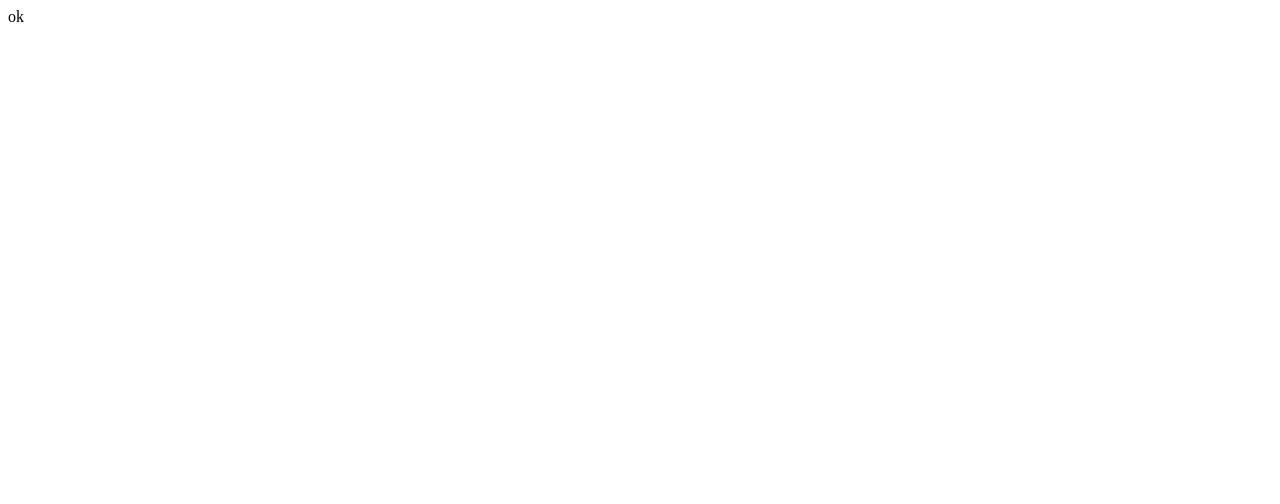
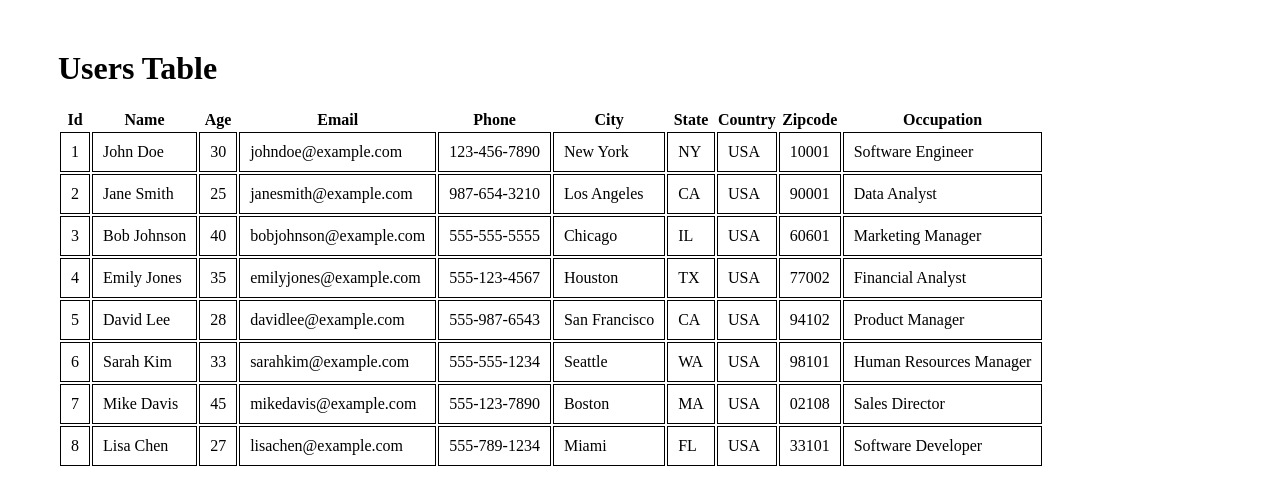
Before and after one commit to smuhammadaziz/dynamic-table, a React (Vite) app: page / in a window 1280 px wide. Shown: the top 504 px of the page. Built offline with nearby package versions, Linux system fonts and the light colour scheme.

Commit message:
add: add dynamic table

```diff
--- a/src/App.jsx
+++ b/src/App.jsx
@@ -1,10 +1,11 @@
 import React from 'react';
-import "./index.css"
+import './index.css';
+import Table from './components/table/table';
 
 const App = () => {
   return (
     <>
-      ok
+      <Table />
     </>
   );
 };
--- /dev/null
+++ b/src/components/table/table.jsx
@@ -0,0 +1,62 @@
+import React, { useState } from 'react';
+import db from '../../db/data.json';
+
+const capitalize = word => {
+  return word[0].toUpperCase() + word.slice(1);
+};
+
+function Table() {
+  const [users, setUsers] = useState(db);
+
+  const renderUsers = () => {
+    return users.map(
+      ({ id, name, age, email, phone, city, state, country, zipcode, occupation }) => {
+        return (
+          <tr key={id}>
+            <td style={{ padding: '10px', border: '1px solid black' }}>{id}</td>
+            <td style={{ padding: '10px', border: '1px solid black' }}>{name}</td>
+            <td style={{ padding: '10px', border: '1px solid black' }}>{age}</td>
+            <td style={{ padding: '10px', border: '1px solid black' }}>{email}</td>
+            <td style={{ padding: '10px', border: '1px solid black' }}>{phone}</td>
+            <td style={{ padding: '10px', border: '1px solid black' }}>{city}</td>
+            <td style={{ padding: '10px', border: '1px solid black' }}>{state}</td>
+            <td style={{ padding: '10px', border: '1px solid black' }}>{country}</td>
+            <td style={{ padding: '10px', border: '1px solid black' }}>{zipcode}</td>
+            <td style={{ padding: '10px', border: '1px solid black' }}>{occupation}</td>
+          </tr>
+        );
+      }
+    );
+  };
+
+  const renderHeader = () => {
+    return (
+      <thead>
+        <tr>
+          {Object.keys(db[0]).map(key => (
+            <th key={key}>{capitalize(key)}</th>
+          ))}
+        </tr>
+      </thead>
+    );
+  };
+
+  const renderTable = () => {
+    return (
+      <table>
+        {renderHeader()}
+        <tbody>{renderUsers()}</tbody>
+      </table>
+    );
+  };
+  return (
+    <div>
+      <div style={{ margin: '50px' }}>
+        <h1>Users Table</h1>
+        {renderTable()}
+      </div>
+    </div>
+  );
+}
+
+export default Table;
--- a/src/db/data.json
+++ b/src/db/data.json
@@ -1,37 +1,98 @@
 [
   {
     "id": 1,
-    "name": "john",
-    "age": 20,
-    "email": "john@gmail.com",
-    "phone": "+99890123567"
+    "name": "John Doe",
+    "age": 30,
+    "email": "johndoe@example.com",
+    "phone": "123-456-7890",
+    "city": "New York",
+    "state": "NY",
+    "country": "USA",
+    "zipcode": "10001",
+    "occupation": "Software Engineer"
   },
   {
     "id": 2,
-    "name": "alex",
-    "age": 32,
-    "email": "alex@gmail.com",
-    "phone": "+998987451252"
+    "name": "Jane Smith",
+    "age": 25,
+    "email": "janesmith@example.com",
+    "phone": "987-654-3210",
+    "city": "Los Angeles",
+    "state": "CA",
+    "country": "USA",
+    "zipcode": "90001",
+    "occupation": "Data Analyst"
   },
   {
     "id": 3,
-    "name": "hugo",
-    "age": 19,
-    "email": "hugo@gmail.com",
-    "phone": "+998977102363"
+    "name": "Bob Johnson",
+    "age": 40,
+    "email": "bobjohnson@example.com",
+    "phone": "555-555-5555",
+    "city": "Chicago",
+    "state": "IL",
+    "country": "USA",
+    "zipcode": "60601",
+    "occupation": "Marketing Manager"
   },
   {
     "id": 4,
-    "name": "simon",
-    "age": 20,
-    "email": "simon@gmail.com",
-    "phone": "+998945693333"
+    "name": "Emily Jones",
+    "age": 35,
+    "email": "emilyjones@example.com",
+    "phone": "555-123-4567",
+    "city": "Houston",
+    "state": "TX",
+    "country": "USA",
+    "zipcode": "77002",
+    "occupation": "Financial Analyst"
   },
   {
     "id": 5,
-    "name": "alexandra",
-    "age": 20,
-    "email": "alexandra@gmail.com",
-    "phone": "+998902223322"
+    "name": "David Lee",
+    "age": 28,
+    "email": "davidlee@example.com",
+    "phone": "555-987-6543",
+    "city": "San Francisco",
+    "state": "CA",
+    "country": "USA",
+    "zipcode": "94102",
+    "occupation": "Product Manager"
+  },
+  {
+    "id": 6,
+    "name": "Sarah Kim",
+    "age": 33,
+    "email": "sarahkim@example.com",
+    "phone": "555-555-1234",
+    "city": "Seattle",
+    "state": "WA",
+    "country": "USA",
+    "zipcode": "98101",
+    "occupation": "Human Resources Manager"
+  },
+  {
+    "id": 7,
+    "name": "Mike Davis",
+    "age": 45,
+    "email": "mikedavis@example.com",
+    "phone": "555-123-7890",
+    "city": "Boston",
+    "state": "MA",
+    "country": "USA",
+    "zipcode": "02108",
+    "occupation": "Sales Director"
+  },
+  {
+    "id": 8,
+    "name": "Lisa Chen",
+    "age": 27,
+    "email": "lisachen@example.com",
+    "phone": "555-789-1234",
+    "city": "Miami",
+    "state": "FL",
+    "country": "USA",
+    "zipcode": "33101",
+    "occupation": "Software Developer"
   }
 ]
```
Also changed, not shown: src/components/table/style.css (added).
